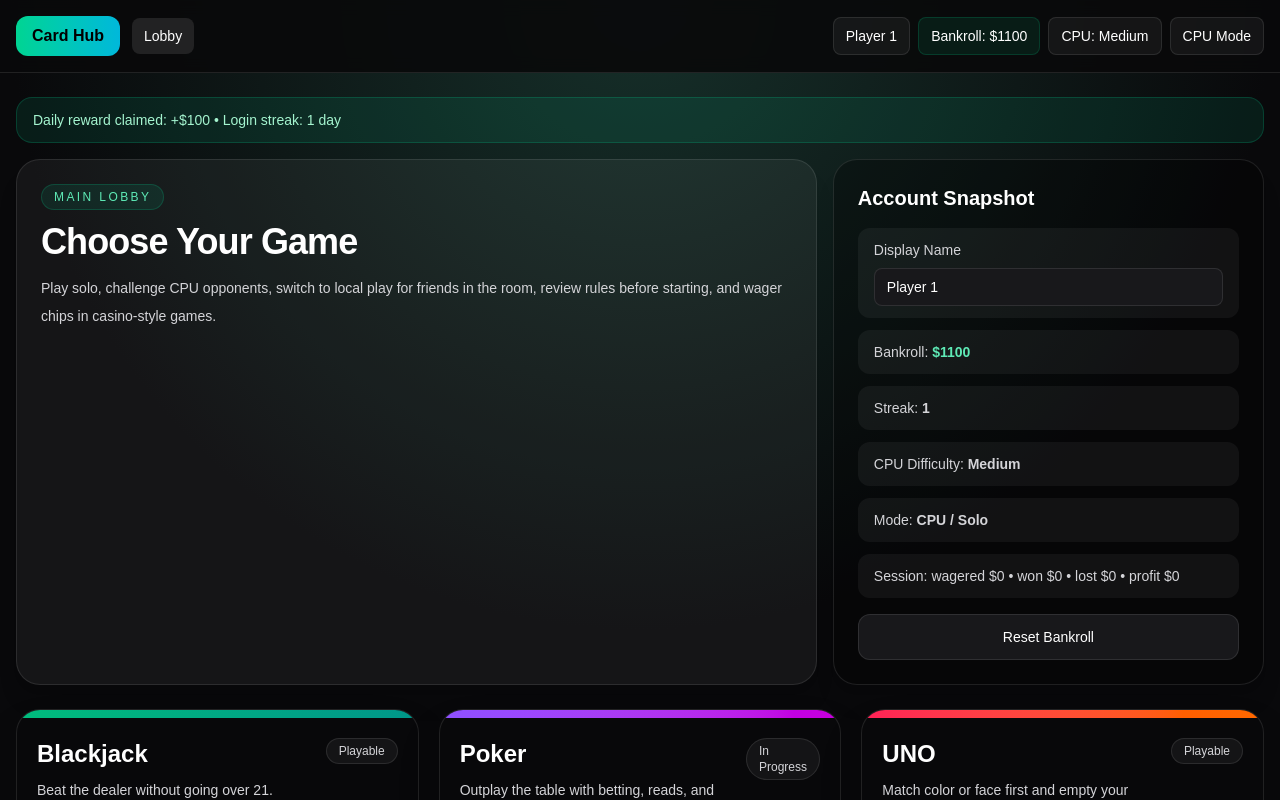
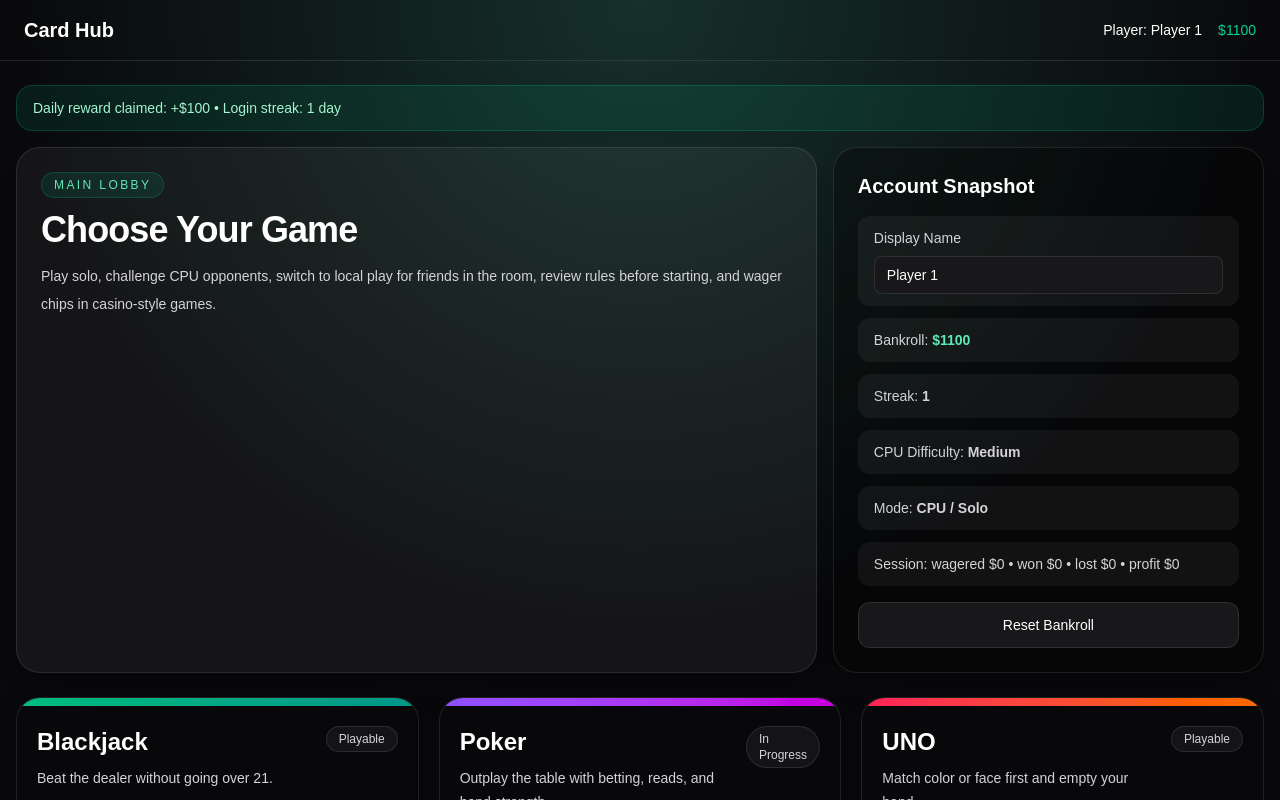
Before and after one commit to TrippieGlop/casino-app, a Next.js app: page /hub in a window 1280 px wide. Shown: the top 800 px of the page. Built offline with nearby package versions, Linux system fonts and the light colour scheme.

Commit message:
fixed topbar which was causing runtime error

```diff
--- a/src/components/app/TopBar.tsx
+++ b/src/components/app/TopBar.tsx
@@ -6,38 +6,18 @@ import { useAppSettings } from '@/components/app/AppProvider';
 
 export function TopBar() {
   const pathname = usePathname();
-  const { account, difficulty, localPlay } = useAppSettings();
+  const { account } = useAppSettings();
 
   return (
-    <header className="sticky top-0 z-40 border-b border-white/10 bg-zinc-950/90 backdrop-blur">
-      <div className="mx-auto flex max-w-7xl items-center justify-between gap-4 px-4 py-4 text-white">
-        <div className="flex items-center gap-3">
-          <Link href="/" className="rounded-xl bg-gradient-to-r from-emerald-400 to-cyan-500 px-4 py-2 font-bold text-black">
-            Card Hub
-          </Link>
-          <Link
-            href="/hub"
-            className={pathname === '/hub' ? 'rounded-lg bg-white/10 px-3 py-2 text-sm' : 'rounded-lg px-3 py-2 text-sm hover:bg-white/5'}
-          >
-            Lobby
-          </Link>
-        </div>
+    <div className="flex items-center justify-between border-b border-white/10 px-6 py-4">
+      <Link href="/hub" className="text-xl font-bold">
+        Card Hub
+      </Link>
 
-        <div className="flex flex-wrap items-center gap-2 text-sm">
-          <div className="rounded-lg border border-white/10 bg-white/5 px-3 py-2">
-            {account.username}
-          </div>
-          <div className="rounded-lg border border-emerald-500/20 bg-emerald-500/10 px-3 py-2">
-            Bankroll: ${account.bankroll}
-          </div>
-          <div className="rounded-lg border border-white/10 bg-white/5 px-3 py-2 capitalize">
-            CPU: {difficulty}
-          </div>
-          <div className="rounded-lg border border-white/10 bg-white/5 px-3 py-2">
-            {localPlay ? 'Local Play On' : 'CPU Mode'}
-          </div>
-        </div>
+      <div className="flex items-center gap-4 text-sm">
+        <span>Player: {account.username}</span>
+        <span className="text-emerald-400">${account.bankroll}</span>
       </div>
-    </header>
+    </div>
   );
 }
--- a/src/components/ui/RulesModal.tsx
+++ b/src/components/ui/RulesModal.tsx
@@ -1,38 +1,34 @@
 'use client';
 
-type RulesModalProps = {
+type Props = {
   open: boolean;
   title: string;
   rules: string[];
   onClose: () => void;
 };
 
-export function RulesModal({ open, title, rules, onClose }: RulesModalProps) {
+export function RulesModal({ open, title, rules, onClose }: Props) {
   if (!open) return null;
 
   return (
-    <div className="fixed inset-0 z-50 flex items-center justify-center bg-black/60 p-4">
-      <div className="w-full max-w-2xl rounded-2xl border border-white/10 bg-zinc-950 text-white shadow-2xl">
-        <div className="flex items-center justify-between border-b border-white/10 px-6 py-4">
-          <h2 className="text-xl font-semibold">{title} Rules</h2>
-          <button
-            className="rounded-lg border border-white/10 px-3 py-1 text-sm hover:bg-white/5"
-            onClick={onClose}
-          >
-            Close
-          </button>
-        </div>
+    <div className="fixed inset-0 z-50 flex items-center justify-center bg-black/70">
+      <div className="max-w-lg rounded-2xl bg-zinc-900 p-6 text-white">
+        <h2 className="text-xl font-bold mb-4">{title} Rules</h2>
 
-        <div className="max-h-[70vh] overflow-y-auto px-6 py-5">
-          <ol className="space-y-3 text-sm leading-6 text-zinc-200">
-            {rules.map((rule, i) => (
-              <li key={i} className="rounded-xl bg-white/5 px-4 py-3">
-                <span className="mr-2 font-semibold text-emerald-300">{i + 1}.</span>
-                {rule}
-              </li>
-            ))}
-          </ol>
-        </div>
+        <ul className="space-y-2">
+          {rules.map((rule, i) => (
+            <li key={i}>
+              {i + 1}. {rule}
+            </li>
+          ))}
+        </ul>
+
+        <button
+          className="mt-6 rounded-lg bg-emerald-500 px-4 py-2 text-black"
+          onClick={onClose}
+        >
+          Close
+        </button>
       </div>
     </div>
   );
```
